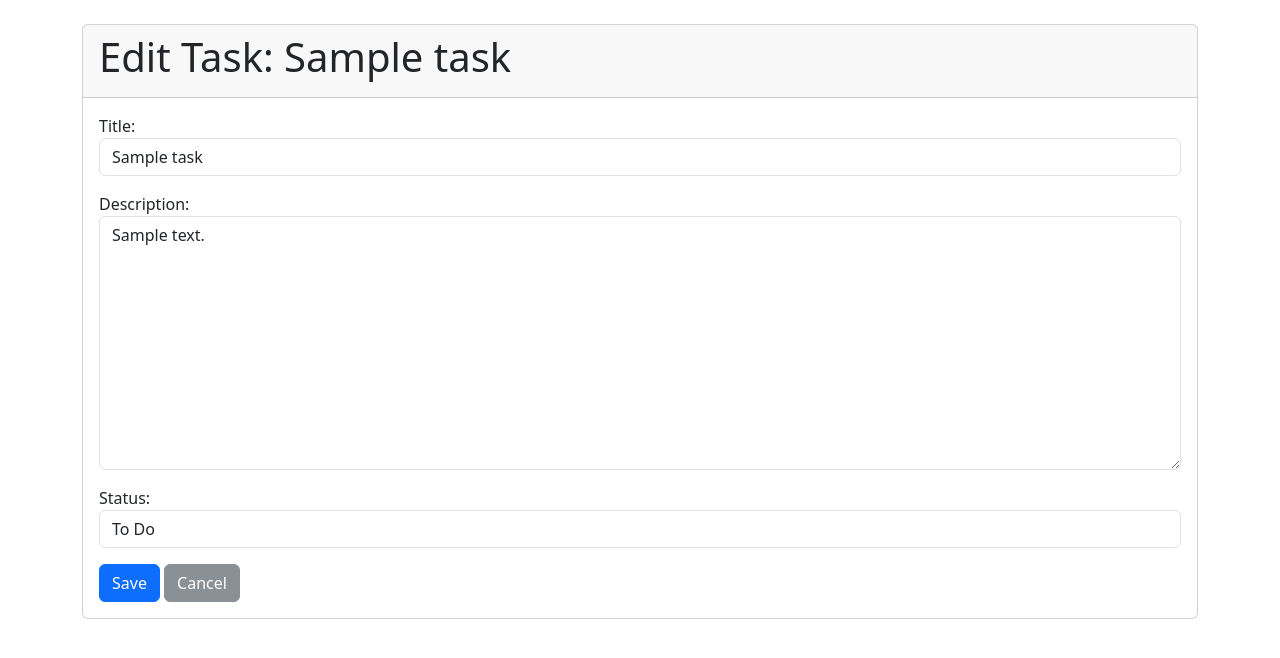
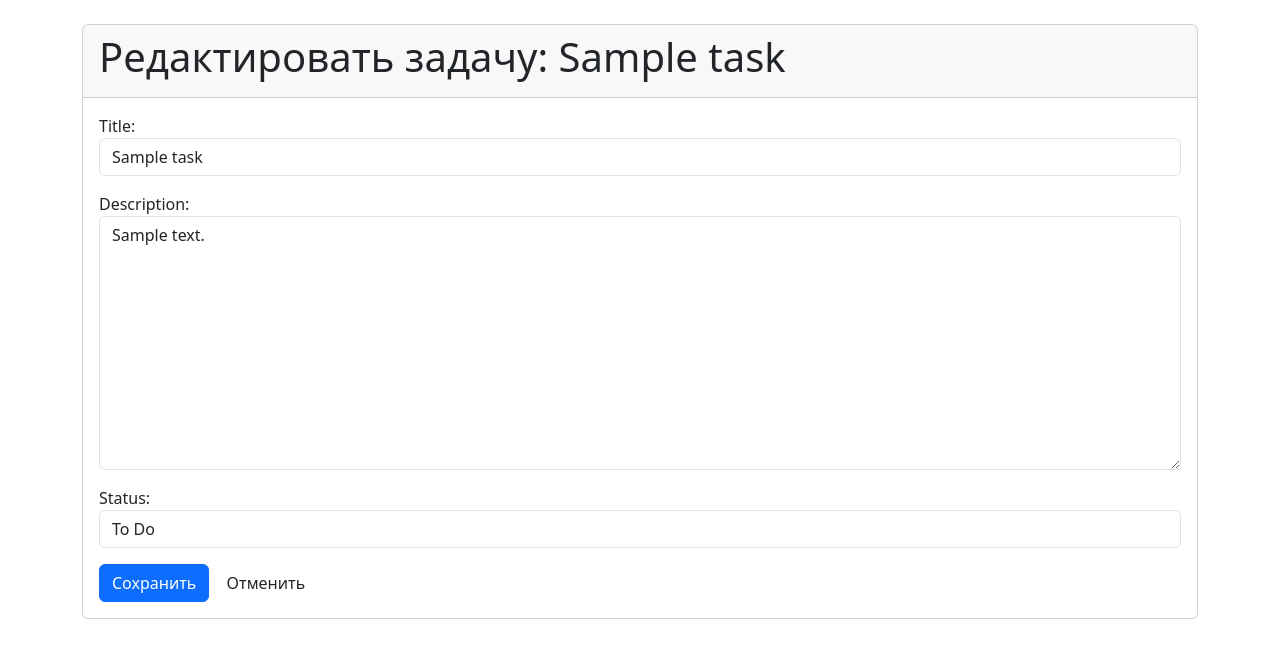
Before and after one commit to Vivisector/TrackerDjango, a Django app: page /tasks/1/edit/ in a window 1280 px wide. Shown: the top 658 px of the page. Run offline with Django 4.2, Linux system fonts and the light colour scheme; tables that the repository leaves empty hold one stand-in row (values such as "Sample post").

Commit message:
Добавлена (и исправлена) кнопка Сохранить/Отмена для окна редактирования задачи. Есть кнопка Done, делается затемнение задачи с кнопкой, но не работает Cansel и не отображается Description

```diff
--- a/tasks/templates/base.html
+++ b/tasks/templates/base.html
@@ -13,6 +13,14 @@
         opacity: 0.8;  /* Делает кнопку бледной */
         pointer-events: none;  /* Отключает кнопку, чтобы нельзя было нажать */
     }
+        .btn-cancel {
+        background-color: #6c757d; /* Серый цвет, как у secondary */
+        border-color: #6c757d;    /* Цвет границы */
+        color: white;            /* Цвет текста */
+    }
+    .btn-cancel:hover {
+        background-color: #5a6268; /* Более темный серый при наведении */
+    }
 </style>
 
     <link rel="stylesheet" href="https://cdn.jsdelivr.net/npm/bootstrap@5.3.0/dist/css/bootstrap.min.css">
--- a/tasks/templates/tasks/edit_task.html
+++ b/tasks/templates/tasks/edit_task.html
@@ -5,7 +5,7 @@
 {% block content %}
     <div class="card">
         <div class="card-header">
-            <h1 class="card-title">Edit Task: {{ task.title }}</h1>
+            <h1 class="card-title">Редактировать задачу: {{ task.title }}</h1>
         </div>
         <div class="card-body">
             <form method="post">
@@ -22,9 +22,13 @@
                     {{ form.status.label_tag }}
                     {{ form.status }}
                 </div>
-                <button type="submit" class="btn btn-primary">Save</button>
-                <a href="{% url 'task_list' %}" class="btn btn-secondary">Cancel</a>
-            </form>
+                <!-- Кнопка для отправки формы -->
+    <button type="submit" class="btn btn-primary">Сохранить</button>
+
+    <!-- Кнопка для отмены действия (не отправляет форму) -->
+<button type="button" class="btn btn-cancel" onclick="window.location.href='{% url 'task_list' %}'">Отменить</button>
+</form>
         </div>
     </div>
+
 {% endblock %}
--- a/tasks/templates/tasks/task_list.html
+++ b/tasks/templates/tasks/task_list.html
@@ -16,7 +16,7 @@
         <tbody>
             {% for task in tasks %}
                 <!-- Если задача завершена, делаем её бледной -->
-                <tr class="{% if task.status == 'done' %}text-muted{% endif %}">
+                <tr class="{% if task.status == 'done' %}text-muted{% endif %}" data-toggle="tooltip" title="{{ task.description }}">
                     <td>{{ forloop.counter }}</td>
                     <td>{{ task.title }}</td>
                     <td>{{ task.get_status_display }}</td>
```
